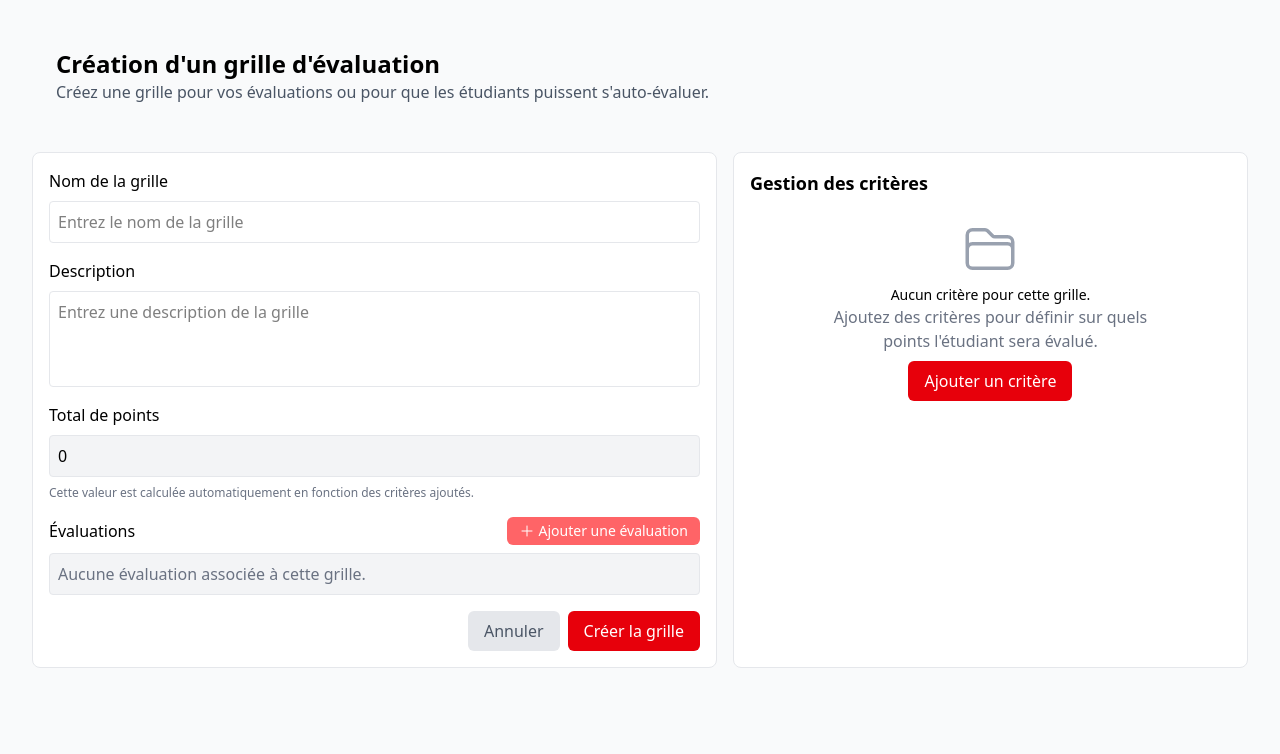
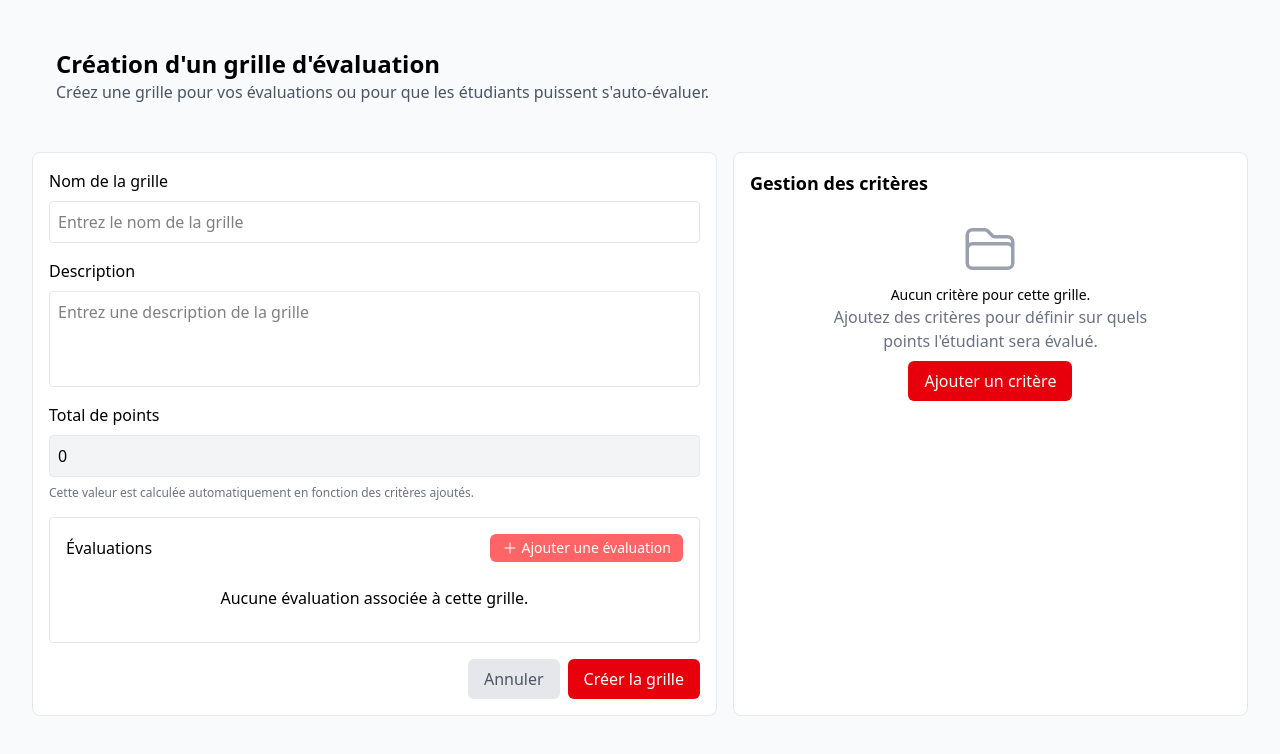
Before and after one commit to IUTTroyes/correcto-proto, a Vue app: page /evaluations/grille/new in a window 1280 px wide. Shown: the top 754 px of the page. Built offline with nearby package versions, Linux system fonts and the light colour scheme; sample sign-in values are in the browser's storage.

Commit message:
Link evaluation to grille creation: update GrilleEvaluationFormComponent to accept `evaluationId` prop, enhance styles, and modify routing to include evaluation ID in query parameters.

```diff
--- a/src/components/evaluations/EvaluationDetailsModal.vue
+++ b/src/components/evaluations/EvaluationDetailsModal.vue
@@ -186,14 +186,14 @@ const totalPoints = (grille: { criteres: { points: number }[] }) => {
             <p class="text-gray-500 m-0 p-0">Créez votre première grille d'évaluation.</p>
           </div>
           <button>
-            <router-link to="evaluations/grille/new" class="px-4 py-2 bg-red-600 text-white rounded-md hover:bg-red-700 transition-colors">
+            <router-link :to="{ path: 'evaluations/grille/new', query: { evaluationId: evaluation.id } }" class="px-4 py-2 bg-red-600 text-white rounded-md hover:bg-red-700 transition-colors">
               Créer une grille d'évaluation
             </router-link>
           </button>
         </div>
         <div v-else class="flex flex-col gap-6">
           <button>
-            <router-link to="evaluations/grille/new" class="px-4 py-2 bg-red-600 text-white rounded-md hover:bg-red-700 transition-colors">
+            <router-link :to="{ path: 'evaluations/grille/new', query: { evaluationId: evaluation.id } }" class="px-4 py-2 bg-red-600 text-white rounded-md hover:bg-red-700 transition-colors">
               Créer une grille d'évaluation
             </router-link>
           </button>
--- a/src/components/forms/GrilleEvaluationFormComponent.vue
+++ b/src/components/forms/GrilleEvaluationFormComponent.vue
@@ -61,10 +61,22 @@ onMounted(async () => {
   try {
     await evalStore.getEvaluations();
     evaluations.value = evalStore.evaluations;
+
+    // If an evaluation ID is provided, find the evaluation and add it to the grille
+    if (props.evaluationId) {
+      const evaluation = evaluations.value.find(e => e.id === props.evaluationId);
+      if (evaluation) {
+        addEvaluationToGrille(evaluation);
+      }
+    }
   } catch (error) {
     console.error('Error fetching evaluations:', error);
   }
 });
+
+const props = defineProps<{
+  evaluationId?: number;
+}>();
 
 const emit = defineEmits<{
   (e: 'submit', grille: GrilleEvaluation): void
@@ -169,7 +181,7 @@ const totalPoints = computed(() => {
           Cette valeur est calculée automatiquement en fonction des critères ajoutés.
         </div>
       </div>
-      <div class="flex flex-col gap-2 w-full">
+      <div class="flex flex-col gap-2 w-full p-4 border border-gray-200 rounded">
         <div class="flex justify-between items-center">
           <label for="description" class="font-medium">Évaluations</label>
           <button
@@ -180,7 +192,7 @@ const totalPoints = computed(() => {
             <PlusIcon class="inline-block size-4" aria-hidden="true"/>Ajouter une évaluation
           </button>
         </div>
-        <div v-if="grille.evaluationDetails.length === 0" class="p-2 border border-gray-200 rounded text-base bg-gray-100 text-gray-500">
+        <div v-if="grille.evaluationDetails.length === 0" class=" w-fit mx-auto p-4">
           Aucune évaluation associée à cette grille.
         </div>
         <div v-for="evaluation in grille.evaluationDetails" :key="evaluation.id" class="p-2 border border-gray-200 rounded text-base bg-gray-100 flex justify-between items-center">
--- a/src/views/forms/GrilleEvaluationForm.vue
+++ b/src/views/forms/GrilleEvaluationForm.vue
@@ -1,6 +1,10 @@
 <script setup lang="ts">
 import { GrilleEvaluation } from "@/types/GrilleEvaluation";
 import GrilleEvaluationFormComponent from "@/components/forms/GrilleEvaluationFormComponent.vue";
+import { useRoute } from "vue-router";
+
+const route = useRoute();
+const evaluationId = route.query.evaluationId ? Number(route.query.evaluationId) : undefined;
 
 function handleSubmit(grille: GrilleEvaluation) {
   console.log("Form submitted:", grille);
@@ -17,7 +21,7 @@ function handleSubmit(grille: GrilleEvaluation) {
     </div>
 
     <div class="flex md:flex-row flex-col gap-4 w-full">
-      <GrilleEvaluationFormComponent @submit="handleSubmit" />
+      <GrilleEvaluationFormComponent @submit="handleSubmit" :evaluation-id="evaluationId" />
     </div>
 
   </main>
```
